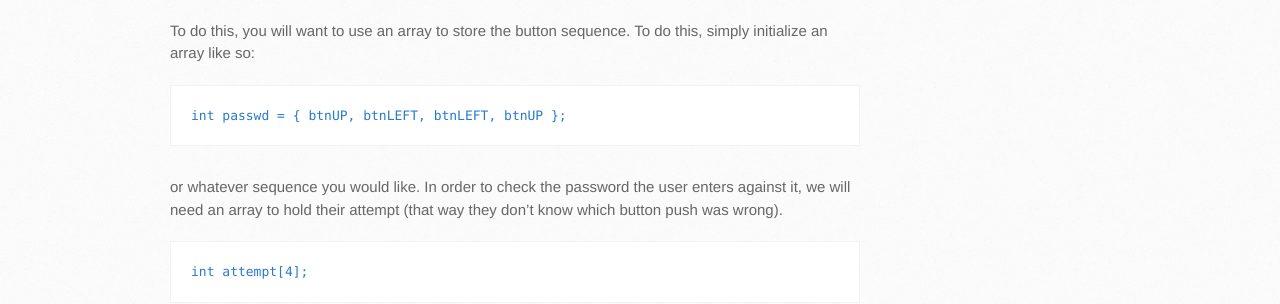
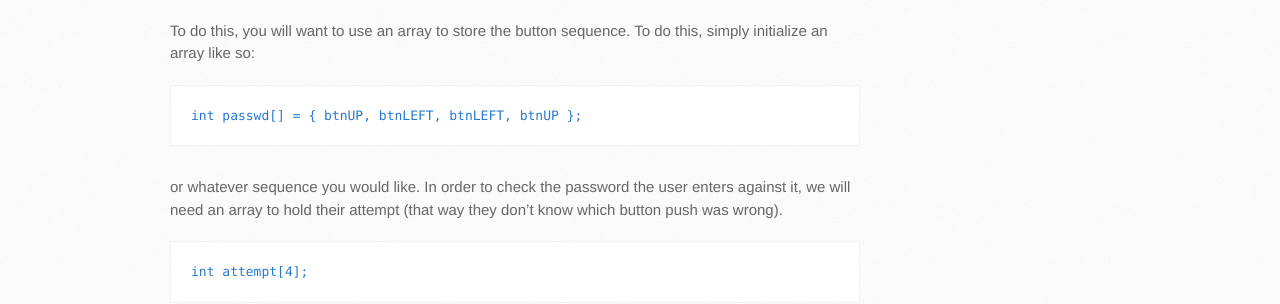
Before and after one commit to TTU-CSC/ttu-csc.github.com, a Jekyll site: the page built from _posts/2015-07-19-lab-8-security-system.markdown, in a window 1280 px wide. Shown: the part 1290-1594 px from the top of the page. Built offline with Jekyll 4.4.1, drawn with Linux system fonts in a browser that asks for light colours.

```diff
--- a/_posts/2015-07-19-lab-8-security-system.markdown
+++ b/_posts/2015-07-19-lab-8-security-system.markdown
@@ -19,7 +19,7 @@ and then begin flashing the red LED quickly and running the piezoelectric buzzer
 
 To do this, you will want to use an array to store the button sequence. To do this, simply initialize an array like so:
 
-    int passwd = { btnUP, btnLEFT, btnLEFT, btnUP };
+    int passwd[] = { btnUP, btnLEFT, btnLEFT, btnUP };
 
 or whatever sequence you would like. In order to check the password the user enters against it, we will need an array to hold their attempt (that way they don't know which button push was wrong).
 
```
